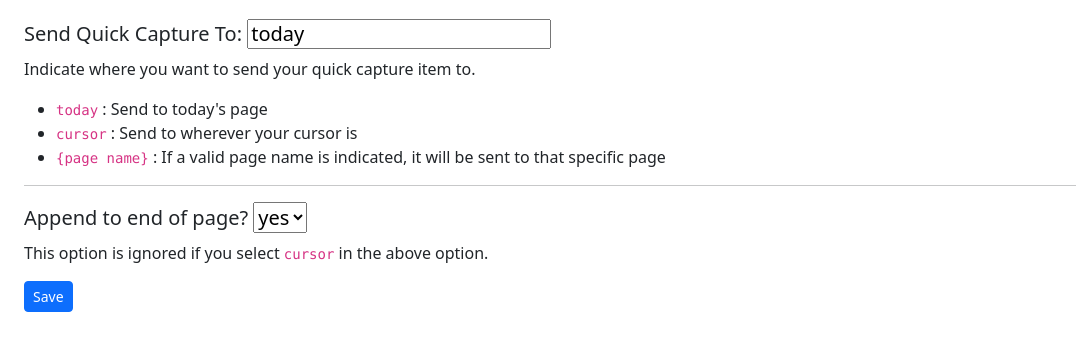
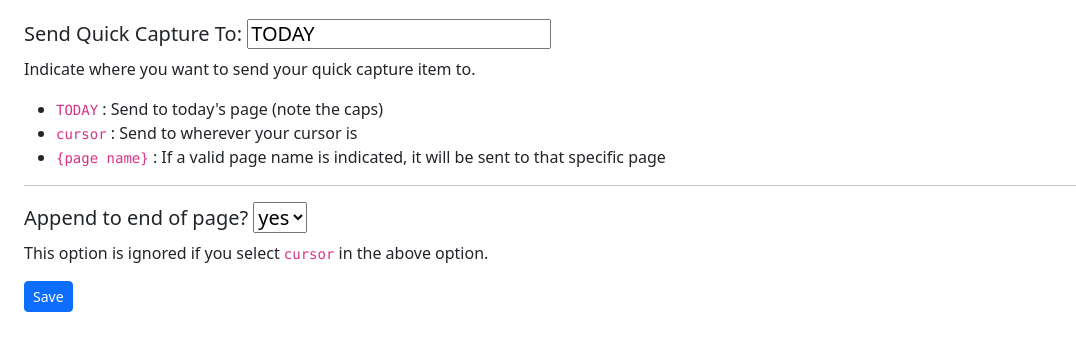
Before and after one commit to benjypng/firefox-extension-logseq-quickcapture, a browser extension: page src/options.html in a window 1280 px wide. Both pictures are taken after a click on the button "Save". Shown: the part 77-428 px from the top of the page, without its empty margins (0-1076 px from the left). Drawn offline with nearby package versions, Linux system fonts and the light colour scheme.

Commit message:
[fix] options page and hover description

```diff
--- a/src/options.html
+++ b/src/options.html
@@ -17,7 +17,7 @@
         <h5>Send Quick Capture To: <input type="text" id="page" /></h5>
         <p>Indicate where you want to send your quick capture item to.</p>
         <ul>
-          <li><code>today</code> : Send to today's page</li>
+          <li><code>TODAY</code> : Send to today's page (note the caps)</li>
           <li><code>cursor</code> : Send to wherever your cursor is</li>
           <li>
             <code>{page name}</code> : If a valid page name is indicated, it
--- a/src/options.js
+++ b/src/options.js
@@ -4,7 +4,7 @@ function save_options(e) {
   let page = document.getElementById("page").value;
   const append = document.getElementById("append").value;
 
-  if (page === "today") {
+  if (page === "TODAY") {
     page = "TODAY";
   }
 
@@ -27,10 +27,9 @@ function save_options(e) {
 // Restores select box and checkbox state using the preferences
 // stored in chrome.storage.
 function restore_options() {
-  // Use default value color = 'red' and likesColor = true.
   chrome.storage.sync.get(
     {
-      page: "today",
+      page: "TODAY",
       append: "true",
     },
     function (items) {
```
Also changed, not shown: manifest.json.
